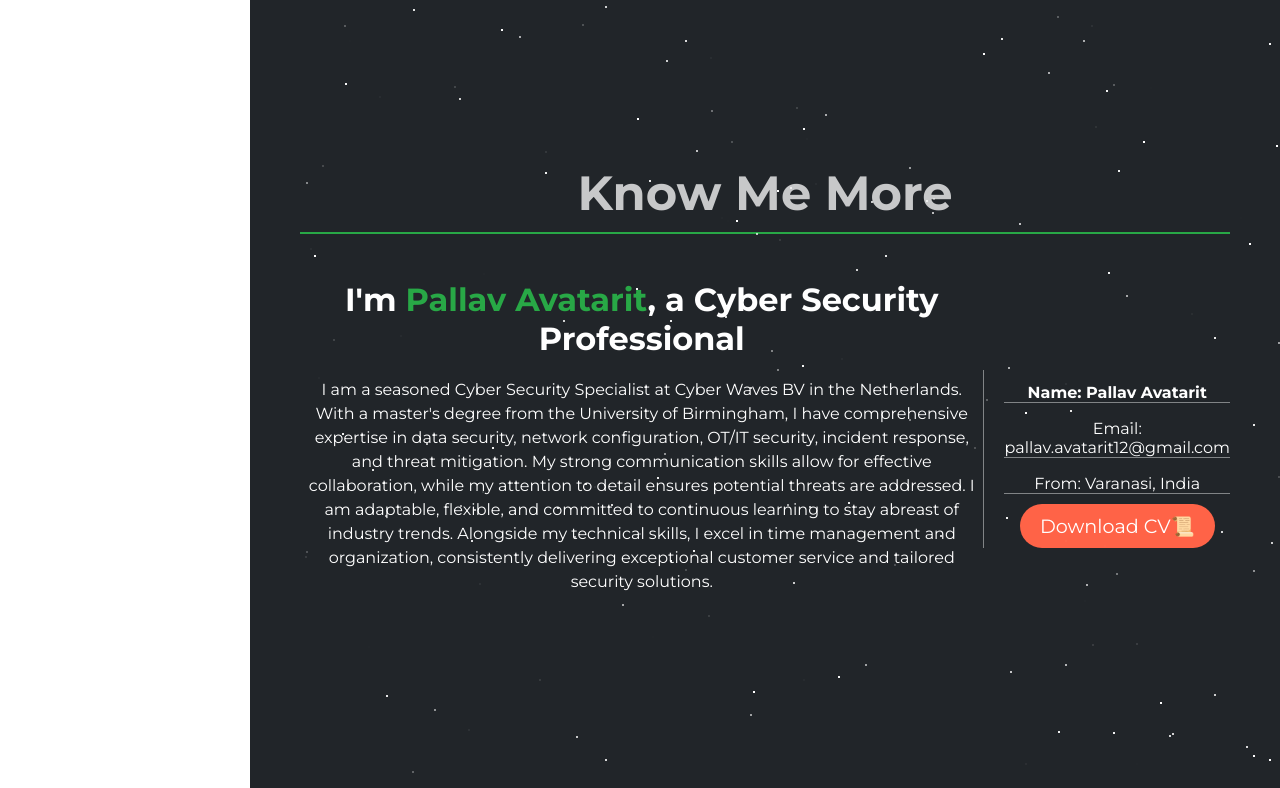
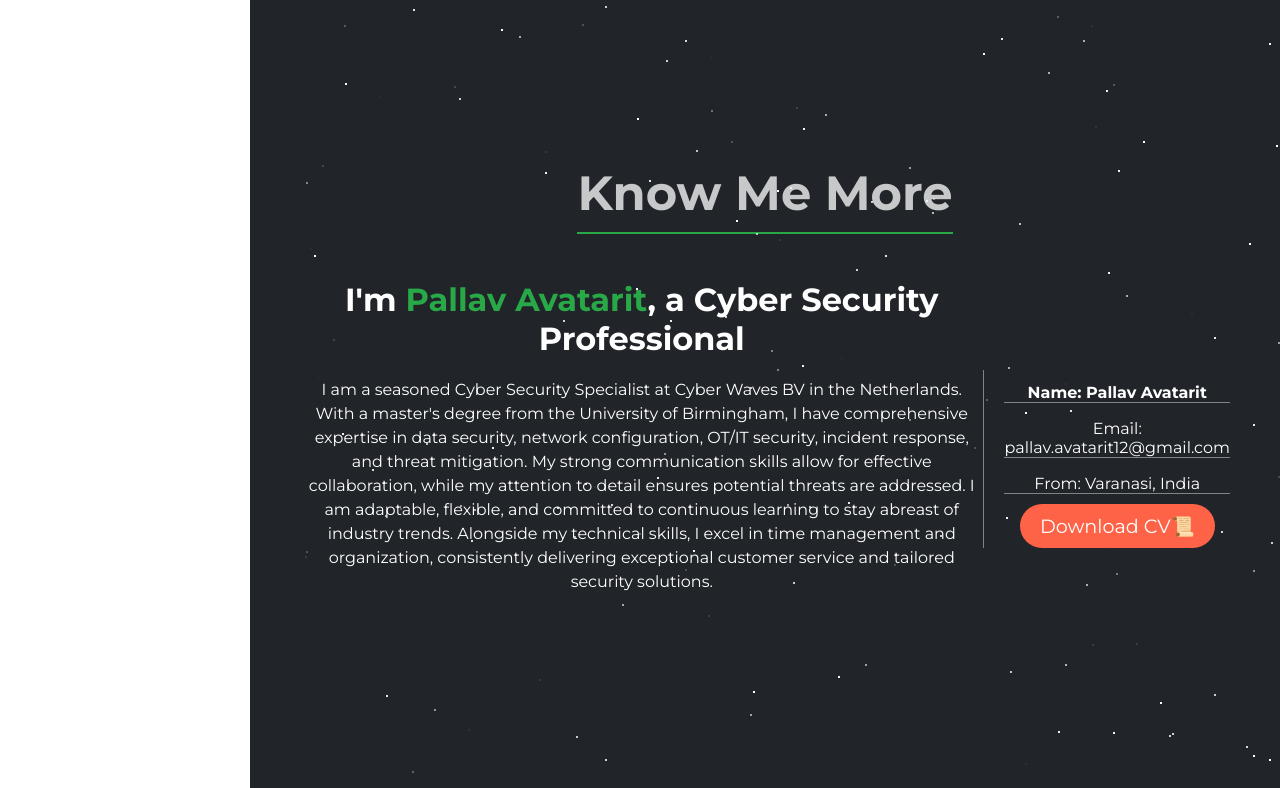
Before and after one commit to theCuriousObserver/My-Portfolio, a React (Create React App) app: page / in a window 1280 px wide. Shown: the part 912-1700 px from the top of the page. Built offline with nearby package versions, Linux system fonts and the light colour scheme.

Commit message:
Heading Underlined properly

```diff
--- a/src/AboutMe.css
+++ b/src/AboutMe.css
@@ -16,6 +16,10 @@
     justify-content: space-between;
     align-items: center;
   }
+
+  .about-me-heading-container {
+    text-align: center;
+}
 
   .about-me-heading {
     font-size: 3em;
--- a/src/AboutMe.js
+++ b/src/AboutMe.js
@@ -6,9 +6,11 @@ const AboutMe = () => {
     return (
         <div className="about-me" id="about-me">
             <StarrySky />
-            <h1 className="about-me-heading">Know Me More</h1>
+            <div className="about-me-heading-container">
+                <h1 className="about-me-heading">Know Me More</h1>
+            </div>
             <div className="about-me-content">
-                    <div className="about-me-text">
+                <div className="about-me-text">
                     <h2 className="about-me-subheading">I'm <span className="highlight">Pallav Avatarit</span>, a Cyber Security Professional</h2>
                     <p>
                         I am a seasoned Cyber Security Specialist at Cyber Waves BV in the Netherlands. With a master's degree from the University of Birmingham, I have comprehensive expertise in data security, network configuration, OT/IT security, incident response, and threat mitigation. My strong communication skills allow for effective collaboration, while my attention to detail ensures potential threats are addressed. I am adaptable, flexible, and committed to continuous learning to stay abreast of industry trends. Alongside my technical skills, I excel in time management and organization, consistently delivering exceptional customer service and tailored security solutions.
```
